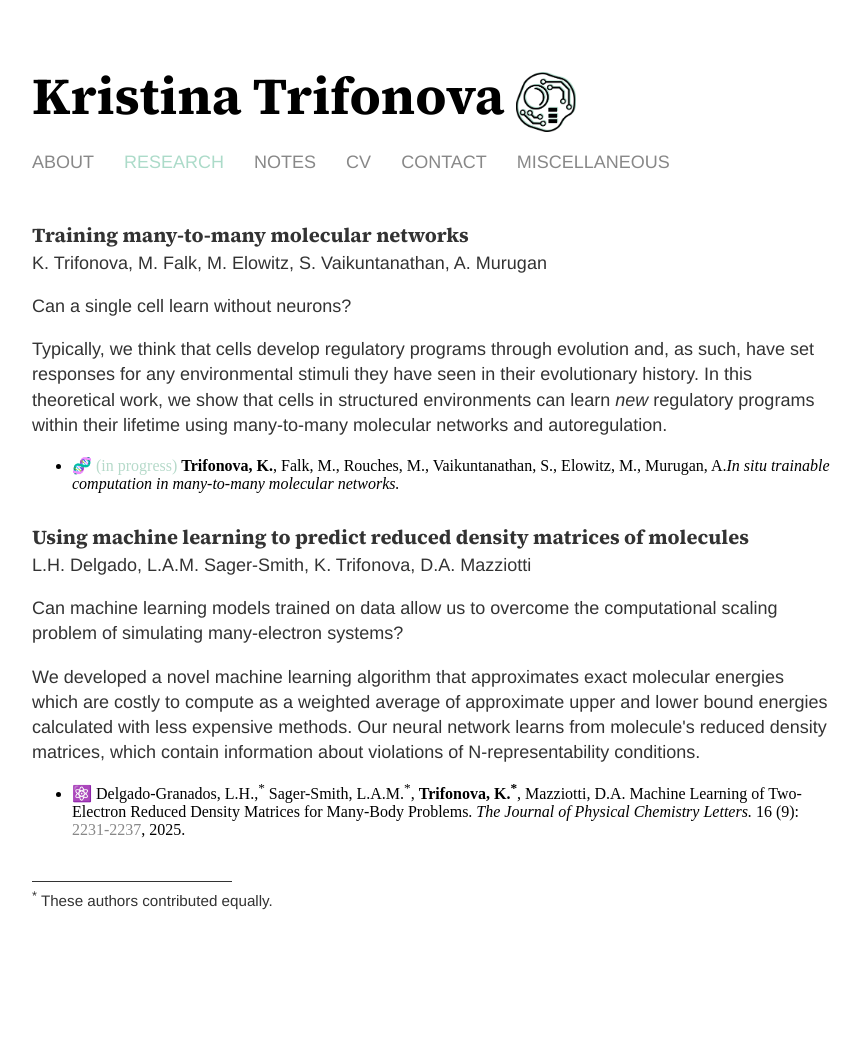
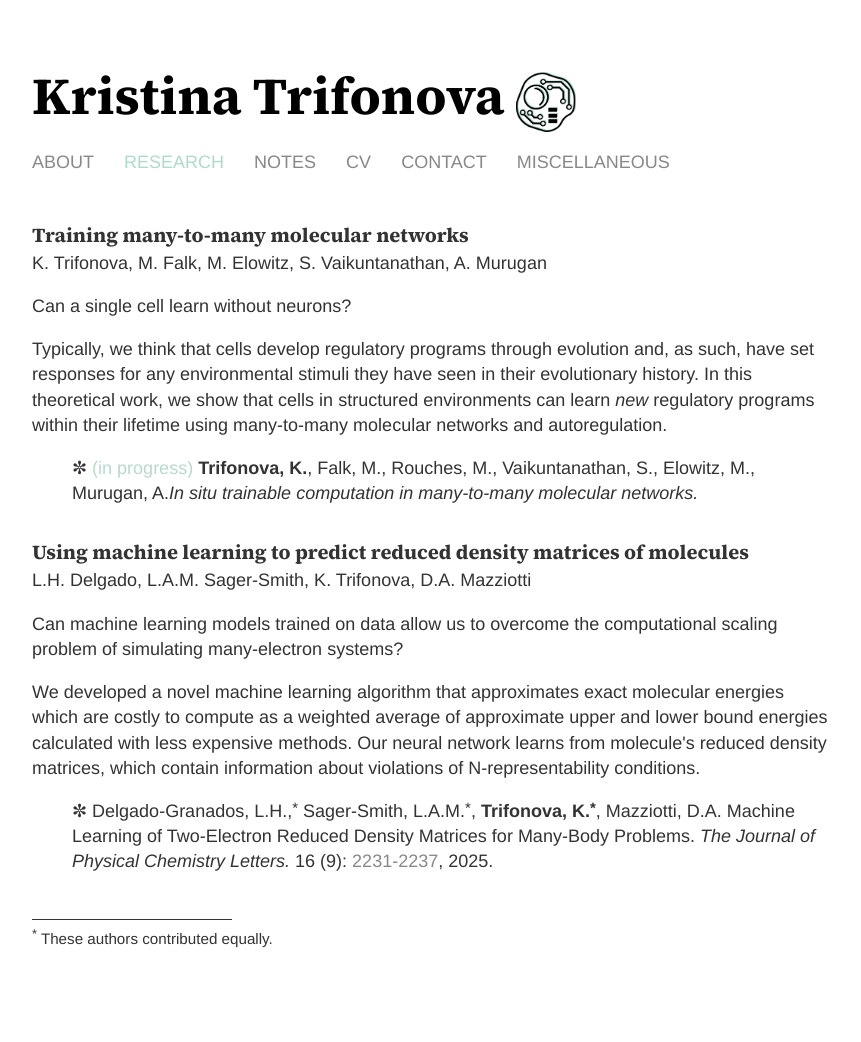
Before and after one commit to k-trifonova/k-trifonova.github.io, a Jekyll site: the page built from research/index.html, in a window 1280 px wide. Shown: the whole page, without its empty margins (208-1069 px from the left). Built offline with Jekyll 4.4.1, drawn with Linux system fonts in a browser that asks for light colours; before the commit the page ends 1004 px from its top, so only the background shows below that.

Commit message:
fixed bullets

```diff
--- a/research/index.html
+++ b/research/index.html
@@ -18,8 +18,8 @@
 			<p>K. Trifonova, M. Falk, M. Elowitz, S. Vaikuntanathan, A. Murugan</p>
 			<p>Can a single cell learn without neurons? </p>
 			<p>Typically, we think that cells develop regulatory programs through evolution and, as such, have set responses for any environmental stimuli they have seen in their evolutionary history. In this theoretical work, we show that cells in structured environments can learn <em>new</em> regulatory programs within their lifetime using many-to-many molecular networks and autoregulation.</p>
-			<ul>
-				<li>🧬 <span style="color: #b6daca;">(in progress)</span> <strong>Trifonova, K.</strong>, Falk, M., Rouches, M., Vaikuntanathan, S., Elowitz, M., Murugan, A.<em>In situ trainable computation in many-to-many molecular networks.</em> </li>
+			<ul style="list-style-type: none;">
+				<li> <p>✼ <span style="color: #b6daca;">(in progress)</span> <strong>Trifonova, K.</strong>, Falk, M., Rouches, M., Vaikuntanathan, S., Elowitz, M., Murugan, A.<em>In situ trainable computation in many-to-many molecular networks.</em> </p></li>
 			</ul>
 		<br>
 
@@ -27,8 +27,8 @@
 			<p>L.H. Delgado, L.A.M. Sager-Smith, K. Trifonova, D.A. Mazziotti</p>
 			<p>Can machine learning models trained on data allow us to overcome the computational scaling problem of simulating many-electron systems? </p>
 			<p>We developed a novel machine learning algorithm that approximates exact molecular energies which are costly to compute as a weighted average of approximate upper and lower bound energies calculated with less expensive methods. Our neural network learns from molecule's reduced density matrices, which contain information about violations of N-representability conditions.</p>
-			<ul>
-				<li>⚛️ Delgado-Granados, L.H.,<sup>*</sup> Sager-Smith, L.A.M.<sup>*</sup>, <strong>Trifonova, K.<sup>*</sup></strong>, Mazziotti, D.A. Machine Learning of Two-Electron Reduced Density Matrices for Many-Body Problems. <em>The Journal of Physical Chemistry Letters.</em> 16 (9): <a href="https://pubs.acs.org/doi/full/10.1021/acs.jpclett.4c03366" target="_blank">2231-2237</a>, 2025. </li>
+			<ul style="list-style-type: none;">
+				<li> <p>✼ Delgado-Granados, L.H.,<sup>*</sup> Sager-Smith, L.A.M.<sup>*</sup>, <strong>Trifonova, K.<sup>*</sup></strong>, Mazziotti, D.A. Machine Learning of Two-Electron Reduced Density Matrices for Many-Body Problems. <em>The Journal of Physical Chemistry Letters.</em> 16 (9): <a href="https://pubs.acs.org/doi/full/10.1021/acs.jpclett.4c03366" target="_blank">2231-2237</a>, 2025. </p></li>
 			</ul>
 		<br>
 			<hr style="width:25%" align="left">
```
